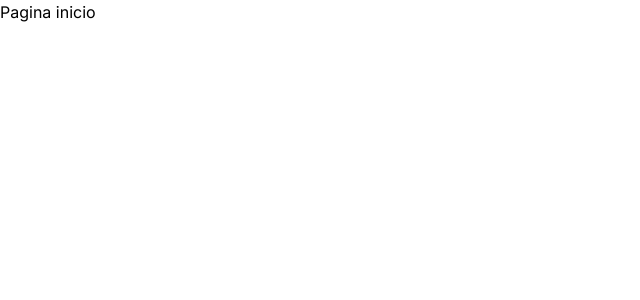
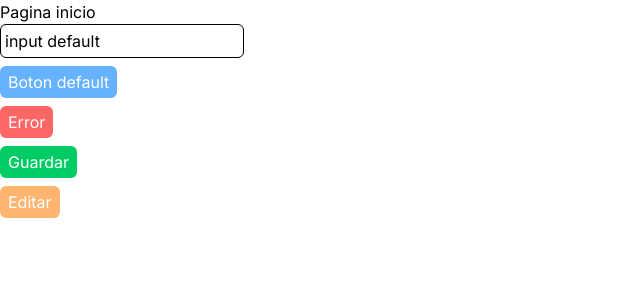
Before and after one commit to ql17001/legal_chat_frontend, a Next.js app: page / in a window 1280 px wide. Shown: the top 300 px of the page, without its empty margins (0-640 px from the left). Built offline with nearby package versions, Linux system fonts and the light colour scheme.

Commit message:
✨ Add tailwind config

```diff
--- a/app/globals.css
+++ b/app/globals.css
@@ -1,3 +1,47 @@
 @tailwind base;
 @tailwind components;
 @tailwind utilities;
+
+@layer base {
+  input, textarea {
+    @apply border border-black rounded-md p-1;
+  }
+
+  button {
+    @apply boton-default;
+  }
+
+  h1 {
+    @apply text-2xl;
+  }
+  h2 {
+    @apply text-xl;
+  }
+  h3 {
+    @apply text-lg;
+  }
+  h4{
+    @apply text-base;
+  }
+  h5{
+    @apply text-sm;
+  }
+}
+
+@layer components {
+  .boton-default {
+    @apply bg-theme-blue px-2 py-1 rounded-md text-white;
+  }
+
+  .boton-error {
+    @apply boton-default bg-theme-red;
+  }
+
+  .boton-guardar {
+    @apply boton-default bg-theme-green;
+  }
+
+  .boton-editar {
+    @apply boton-default bg-theme-orange;
+  }
+}
--- a/app/page.tsx
+++ b/app/page.tsx
@@ -4,6 +4,17 @@ export default function Home() {
   return (
     <main>
       Pagina inicio
+      <div className='flex flex-col items-start gap-2'>
+        <input type='text' value={'input default'}/>
+
+        <button>Boton default</button>
+
+        <button className=' boton-error'>Error</button>
+
+        <button className=' boton-guardar'>Guardar</button>
+
+        <button className='boton-editar'>Editar</button>
+      </div>
     </main>
   )
 }
--- a/tailwind.config.ts
+++ b/tailwind.config.ts
@@ -13,6 +13,13 @@ const config: Config = {
         'gradient-conic':
           'conic-gradient(from 180deg at 50% 50%, var(--tw-gradient-stops))',
       },
+      colors: {
+        'theme-dark-blue': '#0663BA',
+        'theme-blue': '#66B2FF',
+        'theme-green': '#00CC66',
+        'theme-red': '#FF6666',
+        'theme-orange': '#FFB570'
+      }
     },
   },
   plugins: [],
```
